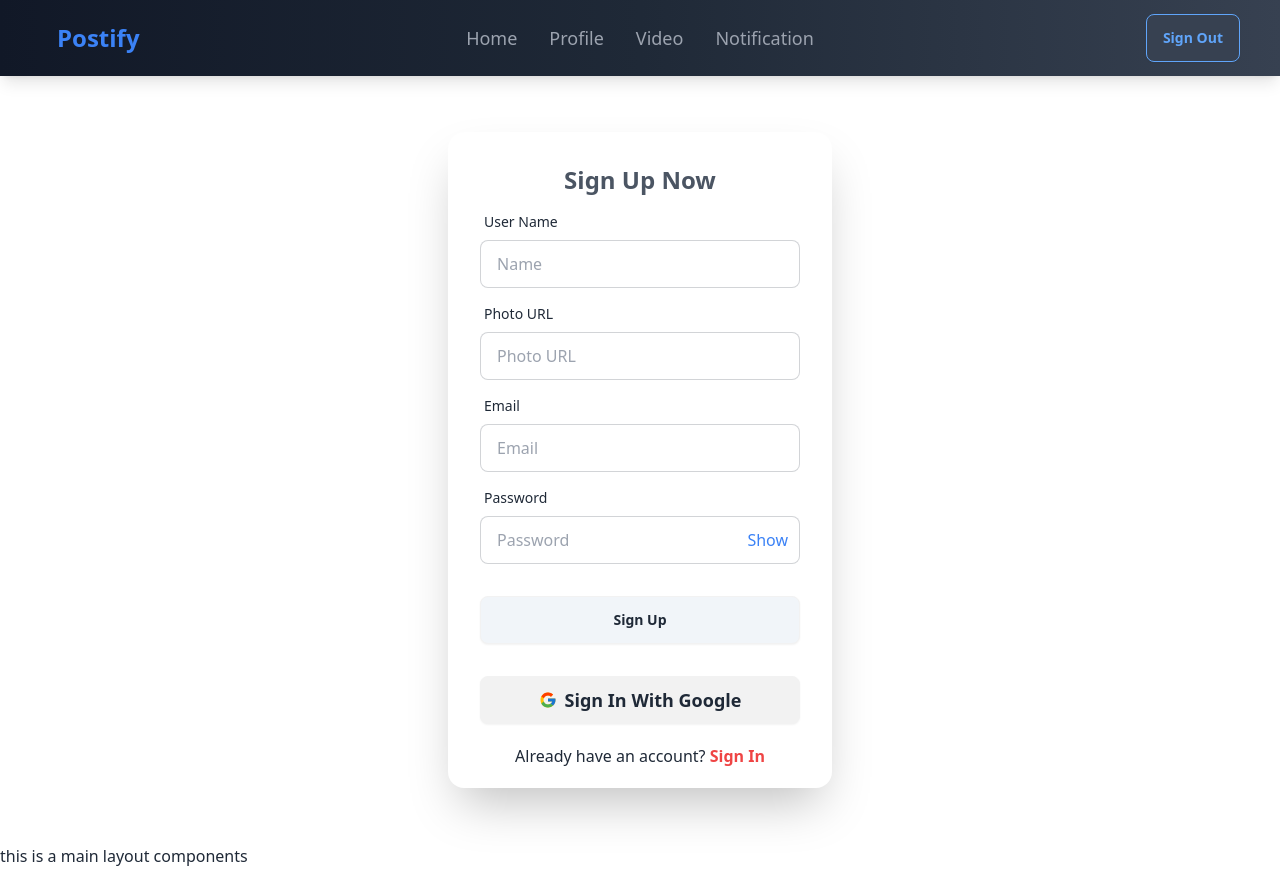
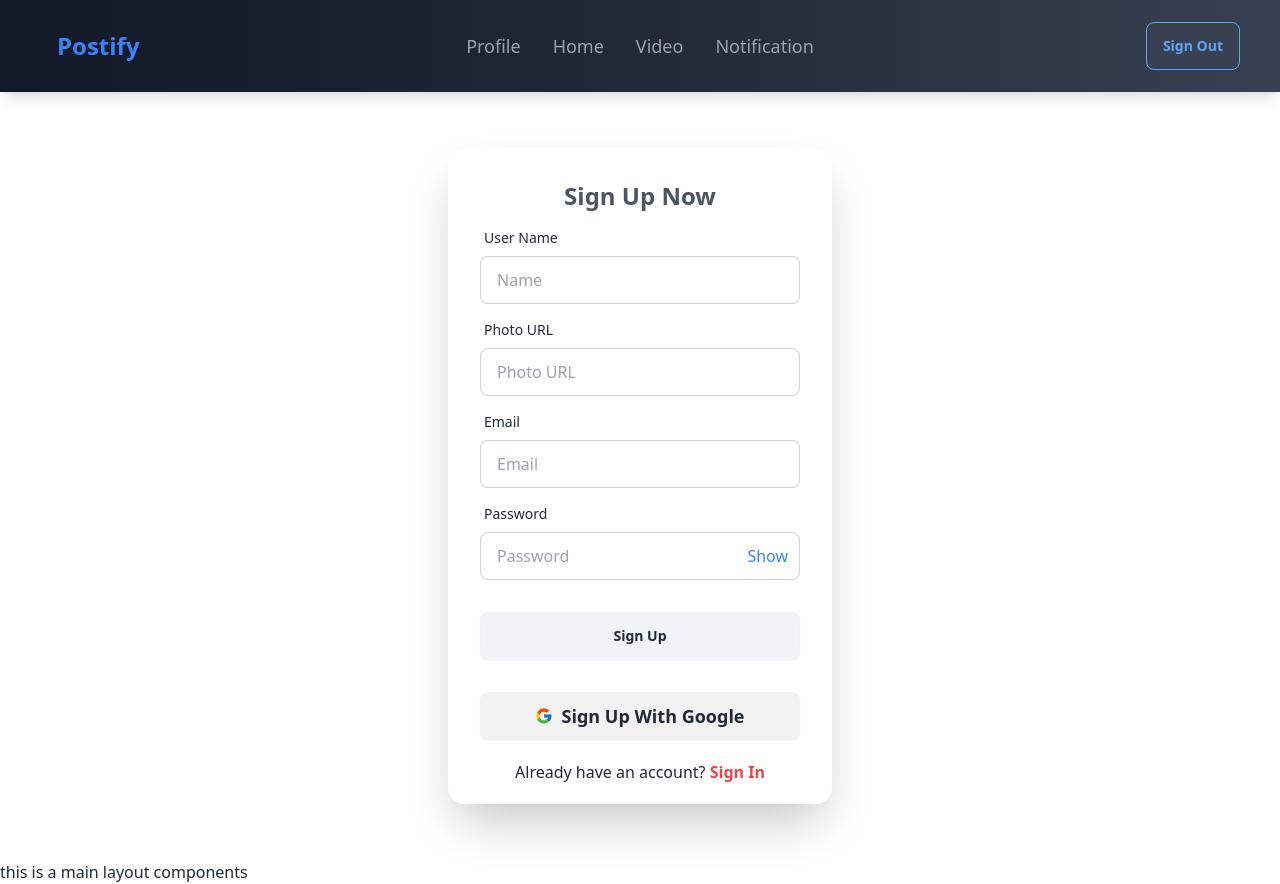
Before and after one commit to Jubayerhusain/Postify-client-side, a React (Vite) app: page / in a window 1280 px wide. Built offline with nearby package versions, Linux system fonts and the light colour scheme; no server answers; sample sign-in values are in the browser's storage.

Commit message:
private route done

```diff
--- a/src/AuthProvider/AuthProvider.jsx
+++ b/src/AuthProvider/AuthProvider.jsx
@@ -2,15 +2,17 @@ import React, { createContext, useEffect, useState } from "react";
 import { auth } from "./../firebase/firebase.init";
 import {
   createUserWithEmailAndPassword,
+  GoogleAuthProvider,
   onAuthStateChanged,
   signInWithEmailAndPassword,
+  signInWithPopup,
   signOut,
 } from "firebase/auth";
 
 export const AuthContext = createContext();
 
 function AuthProvider({ children }) {
-    const [user, setUser] = useState(null)
+  const [user, setUser] = useState(null);
   // SIGNUP: create user  Function
   const createUser = async (email, password) => {
     try {
@@ -30,6 +32,14 @@ function AuthProvider({ children }) {
   const signOutUser = async () => {
     try {
       return await signOut(auth);
+    } finally {
+    }
+  };
+  //GOOOGLE AUTH: User SignUp With google authProvider
+  const googleProvider = new GoogleAuthProvider();
+  const hundleGoogleAuth = async () => {
+    try {
+      return await signInWithPopup(auth, googleProvider);
     } finally {
     }
   };
@@ -53,7 +63,7 @@ function AuthProvider({ children }) {
     createUser,
     signInUser,
     signOutUser,
-
+    hundleGoogleAuth,
   };
 
   return (
--- /dev/null
+++ b/src/PrivateRoute/PrivateRoute.jsx
@@ -0,0 +1,15 @@
+import React, { useContext } from 'react'
+import { Navigate } from 'react-router-dom';
+import { AuthContext } from '../AuthProvider/AuthProvider';
+
+function PrivateRoute({children}) {
+    const {user} = useContext(AuthContext)
+    if(user){
+        return children;
+    }
+    return (
+        <Navigate to={`/signIn`}></Navigate>
+    )
+}
+
+export default PrivateRoute
--- /dev/null
+++ b/src/UserHome/UserHome.jsx
@@ -0,0 +1,11 @@
+import React from 'react'
+
+function UserHome() {
+    return (
+        <div>
+            This is a user Home component
+        </div>
+    )
+}
+
+export default UserHome
--- a/src/components/Navbar/Navber.jsx
+++ b/src/components/Navbar/Navber.jsx
@@ -14,24 +14,24 @@ function Navber() {
       <li>
         {user && (
           <Link
-            to="/home"
+            to="/profile"
             className={`${
-              isActive("/home") ? "text-blue-400 font-bold" : "text-gray-400"
+              isActive("/profile") ? "text-blue-400 font-bold" : "text-gray-400"
             } hover:text-blue-300`}
           >
-            Home
+            Profile
           </Link>
         )}
       </li>
       <li>
         {user && (
           <Link
-            to="/profile"
+            to="/userHome"
             className={`${
-              isActive("/profile") ? "text-blue-400 font-bold" : "text-gray-400"
+              isActive("/home") ? "text-blue-400 font-bold" : "text-gray-400"
             } hover:text-blue-300`}
           >
-            Profile
+            Home
           </Link>
         )}
       </li>
@@ -73,10 +73,14 @@ function Navber() {
   };
 
   return (
-    <div className="navbar px-10 bg-gradient-to-r from-gray-900 via-gray-800 to-gray-700 text-white shadow-lg">
+    <div className="py-4 navbar px-10 bg-gradient-to-r from-gray-900 via-gray-800 to-gray-700 text-white shadow-lg">
       <div className="navbar-start">
         <div className="dropdown">
-          <div tabIndex={0} role="button" className="btn btn-ghost lg:hidden text-white">
+          <div
+            tabIndex={0}
+            role="button"
+            className="btn btn-ghost lg:hidden text-white"
+          >
             <svg
               xmlns="http://www.w3.org/2000/svg"
               className="h-5 w-5"
@@ -99,7 +103,9 @@ function Navber() {
             {link}
           </ul>
         </div>
-        <a className="btn btn-ghost normal-case text-2xl text-blue-500 font-bold">Postify</a>
+        <a className="btn btn-ghost normal-case text-2xl text-blue-500 font-bold">
+          Postify
+        </a>
       </div>
       <div className="navbar-center hidden lg:flex">
         <ul className="menu menu-horizontal px-1 text-lg">{link}</ul>
--- a/src/components/SignInAndSignUp/SignIn.jsx
+++ b/src/components/SignInAndSignUp/SignIn.jsx
@@ -5,7 +5,7 @@ import { AuthContext } from "../../AuthProvider/AuthProvider";
 
 function SignIn() {
   const [showPassword, setShowPassword] = useState(false);
-  const { signInUser } = useContext(AuthContext);
+  const { signInUser, hundleGoogleAuth } = useContext(AuthContext);
   const navigate = useNavigate();
 
   const handleSignIn = (event) => {
@@ -35,6 +35,16 @@ function SignIn() {
         console.error("ERROR:", err.message);
       });
   };
+  const hundleGoogleSingIn =()=>{
+    hundleGoogleAuth()
+    .then(res=>{
+      console.log(res.user);
+      navigate(`/profile`)
+    })
+    .catch(error=>{
+      console.log(error);
+    })
+  }
 
   return (
     <div>
@@ -86,7 +96,7 @@ function SignIn() {
           </form>
           {/* Sign Up With Google*/}
           <div className=" w-10/12 mx-auto mb-5">
-            <button className="btn text-lg w-full font-semibold text-center">
+            <button onClick={hundleGoogleSingIn} className="btn text-lg w-full font-semibold text-center">
               <FcGoogle /> Sign In With Google
             </button>
           </div>
--- a/src/components/SignInAndSignUp/SignUp.jsx
+++ b/src/components/SignInAndSignUp/SignUp.jsx
@@ -6,7 +6,7 @@ import toast from "react-hot-toast";
 
 function SignUp() {
   const [showPassword, setShowPassword] = useState(false);
-  const { createUser } = useContext(AuthContext);
+  const { createUser, hundleGoogleAuth } = useContext(AuthContext);
 
   const navigate = useNavigate();
 
@@ -56,7 +56,16 @@ function SignUp() {
         console.error("ERROR:", err.message);
       });
   };
-
+  const hundleGoogleSingUp =()=>{
+    hundleGoogleAuth()
+    .then(res=>{
+      console.log(res.user);
+      navigate(`/profile`)
+    })
+    .catch(error=>{
+      console.log(error);
+    })
+  }
   return (
     <div>
       <div className="hero-content my-10 flex-col mx-auto">
@@ -132,8 +141,8 @@ function SignUp() {
           </form>
           {/* Sign Up With Google*/}
           <div className=" w-10/12 mx-auto mb-5">
-            <button className="btn text-lg w-full font-semibold text-center">
-              <FcGoogle /> Sign In With Google
+            <button onClick={hundleGoogleSingUp} className="btn text-lg w-full font-semibold text-center">
+              <FcGoogle /> Sign Up With Google
             </button>
           </div>
           {/* Redirect to Login */}
--- a/src/router/Router.jsx
+++ b/src/router/Router.jsx
@@ -1,33 +1,47 @@
 import { createBrowserRouter } from "react-router-dom";
 import Layout from "../layout/Layout";
-import Home from './../components/Home/Home';
+import Home from "./../components/Home/Home";
 import SignUp from "../components/SignInAndSignUp/SignUp";
 import SignIn from "../components/SignInAndSignUp/SignIn";
-import Profile from './../components/Profile/Profile';
+import Profile from "./../components/Profile/Profile";
+import PrivateRoute from "../PrivateRoute/PrivateRoute";
+import UserHome from './../UserHome/UserHome';
 const router = createBrowserRouter([
   {
     path: "/",
     element: <Layout></Layout>,
-    children:[
+    children: [
       {
-            path:'/',
+        path: "/",
         element: <Home></Home>,
-            children:[
+        children: [
           {
-                    path:'/',
+            path: "/",
             element: <SignUp></SignUp>,
           },
           {
-                    path:'/signIn',
-                    element: <SignIn></SignIn>
-                }
-            ]
+            path: "/signIn",
+            element: <SignIn></SignIn>,
+          },
+        ],
       },
       {
-            path:'/profile',
-            element: <Profile></Profile>,
-        }
-    ]
+        path: "/profile",
+        element: (
+          <PrivateRoute>
+            <Profile></Profile>
+          </PrivateRoute>
+        ),
+      },
+      {
+        path: "/userHome",
+        element: (
+          <PrivateRoute>
+            <UserHome></UserHome>
+          </PrivateRoute>
+        ),
+      },
+    ],
   },
 ]);
 
```
Lines whose indentation alone changed are shown as unchanged.
